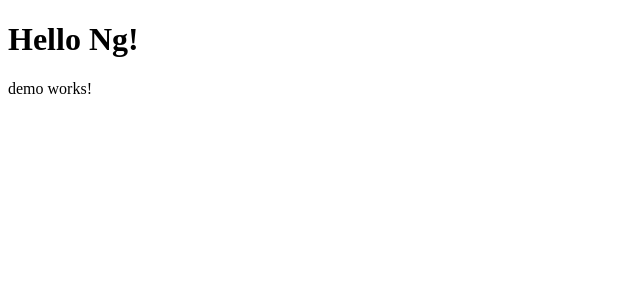
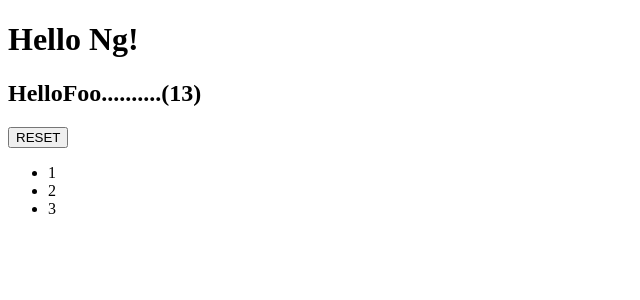
Before and after one commit to wishtack-training/wt-training-angular, an Angular app: page / in a window 1280 px wide. Shown: the top 300 px of the page, without its empty margins (0-640 px from the left). Built offline with nearby package versions, Linux system fonts and the light colour scheme.

Commit message:
Playing with angular basic features.

```diff
--- a/src/app/demo/demo.component.html
+++ b/src/app/demo/demo.component.html
@@ -1,3 +1,17 @@
-<p>
-  demo works!
-</p>
+<h2>
+    <span>Hello</span>
+    <span>{{ userName }}</span>
+    <span>({{ userName.length }})</span>
+</h2>
+
+<button
+        [disabled]="!canReset()"
+        (click)="reset()">RESET</button>
+
+<div *ngIf="!canReset()">You can't reset.</div>
+
+<ul>
+    <li *ngFor="let value of [1, 2, 3]">
+        {{ value }}
+    </li>
+</ul>
--- a/src/app/demo/demo.component.ts
+++ b/src/app/demo/demo.component.ts
@@ -1,15 +1,26 @@
 import { Component, OnInit } from '@angular/core';
 
 @Component({
-  selector: 'wt-demo',
-  templateUrl: './demo.component.html',
-  styleUrls: ['./demo.component.css']
+    selector: 'wt-demo',
+    templateUrl: './demo.component.html',
+    styleUrls: ['./demo.component.css']
 })
 export class DemoComponent implements OnInit {
 
-  constructor() { }
+    userName = 'Foo';
 
-  ngOnInit() {
-  }
+    ngOnInit() {
+
+        setInterval(() => this.userName += '.', 500);
+
+    }
+
+    canReset() {
+        return this.userName.length > 5;
+    }
+
+    reset() {
+        this.userName = '';
+    }
 
 }
--- a/tslint.json
+++ b/tslint.json
@@ -70,7 +70,7 @@
     "no-string-literal": false,
     "no-string-throw": true,
     "no-switch-case-fall-through": true,
-    "no-trailing-whitespace": true,
+    "no-trailing-whitespace": false,
     "no-unnecessary-initializer": true,
     "no-unused-expression": true,
     "no-use-before-declare": true,
```
